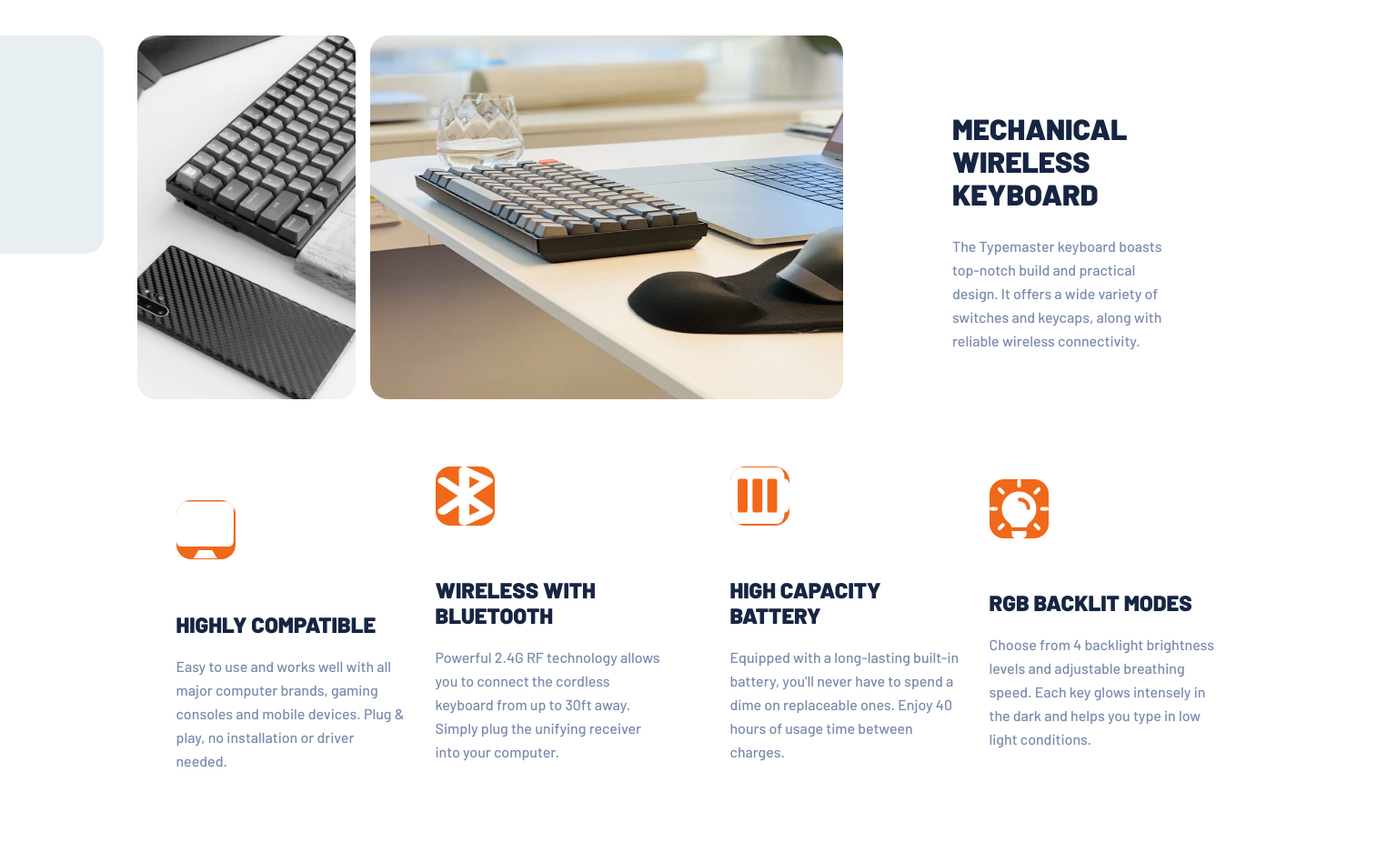
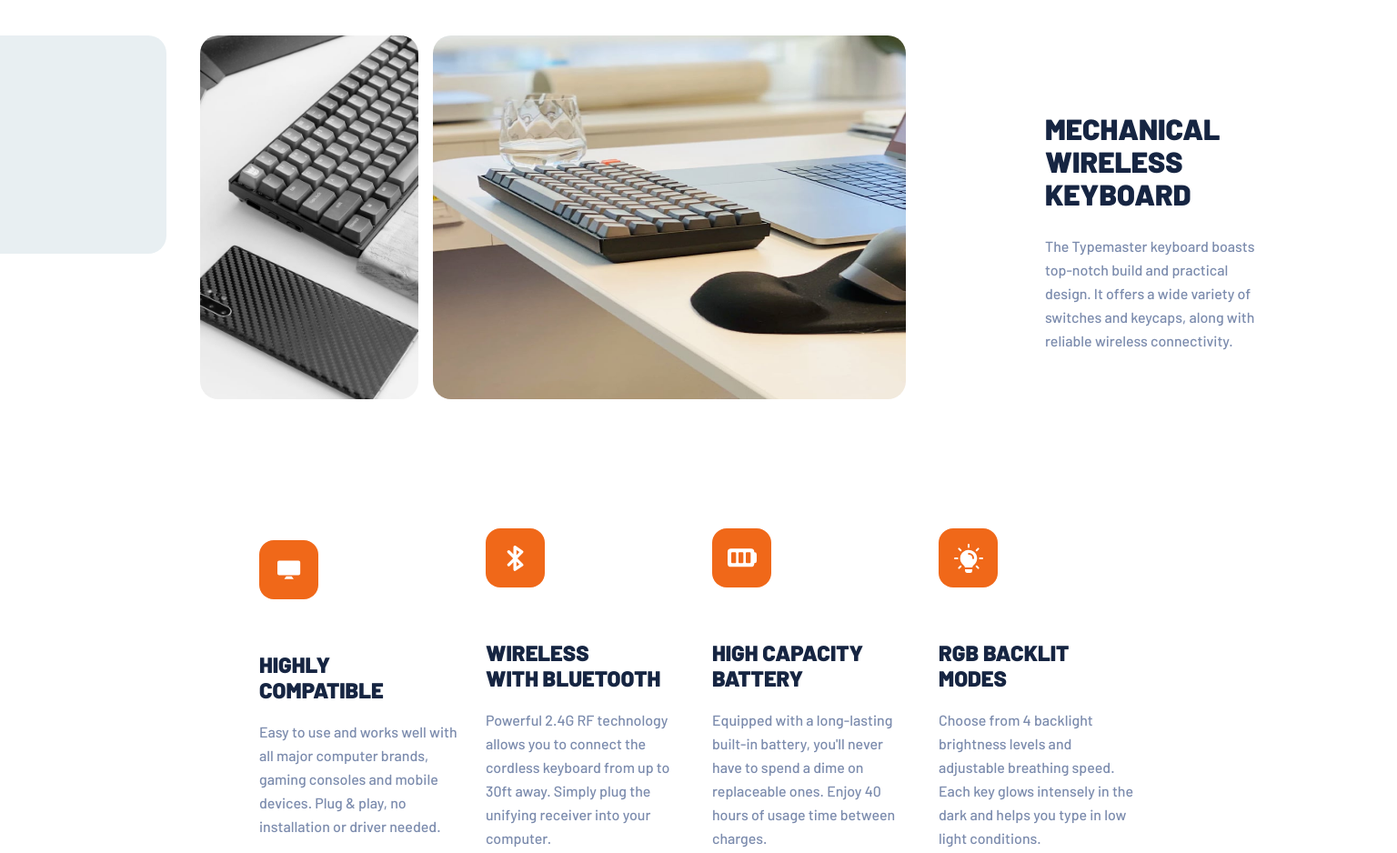
Before and after one commit to GIGAKLIBADZE/typemaster-pre-launch-landing-page, a plain HTML site: page index.html in a window 1536 px wide. Shown: the part 601-1539 px from the top of the page at 91% size. Drawn offline with Linux system fonts and the light colour scheme.

Commit message:
modified footer

```diff
--- a/index.html
+++ b/index.html
@@ -29,8 +29,8 @@
             </div>
             <div class="keyboard">
                 <img class="keyboard-photo-mobile" src="./assets/mobile/image-keyboard.jpg" alt="keyboard">
-                <img class="keyboard-photo-tablet" src="/assets/tablet/image-keyboard.jpg" alt="keyboard">
-                <img class="keyboard-photo-desktop" src="/assets/desktop/image-keyboard.jpg" alt="keyboard">
+                <img class="keyboard-photo-tablet" src="./assets/tablet/image-keyboard.jpg" alt="keyboard">
+                <img class="keyboard-photo-desktop" src="./assets/desktop/image-keyboard.jpg" alt="keyboard">
             </div>
             <div class="rectangle1"> </div>
         </div>
@@ -55,28 +55,36 @@
     <footer>
         <section>
             <section class="compatible">
-                <img class="compatible-img" src="./assets/shared/icon-compatible.svg" alt="display">
+                <div class="compatible-div">
+                    <img class="compatible-img" src="./assets/shared/icon-compatible.svg" alt="display">
+                </div>
                 <h3>HIGHLY COMPATIBLE</h3>
                 <p>Easy to use and works well with all major computer brands, gaming consoles and mobile devices.
                    Plug & play, no installation or driver needed.
                 </p>
             </section>
             <section class="bluetooth">
-                <img class="bluetooth-img" src="./assets/shared/icon-bluetooth.svg" alt="bluetooth">
-                <h3>WIRELESS WITH BLUETOOTH</h3>
+                <div class="bluetooth-div">
+                    <img class="bluetooth-img" src="./assets/shared/icon-bluetooth.svg" alt="bluetooth">
+                </div>
+                <h3>WIRELESS <br/> WITH BLUETOOTH</h3>
                 <p>Powerful 2.4G RF technology allows you to connect the cordless keyboard from up to 30ft away.
                    Simply plug the unifying receiver into your computer.
                 </p>
             </section>
             <section class="battery">
-                <img class="battery-img" src="./assets/shared/icon-battery.svg" alt="batttery">
+                <div class="battery-div">
+                    <img class="battery-img" src="./assets/shared/icon-battery.svg" alt="batttery">
+                </div>
                 <h3>HIGH CAPACITY BATTERY</h3>
                 <p>Equipped with a long-lasting built-in battery, you'll never have to spend a dime on replaceable ones.
                    Enjoy 40 hours of usage time between charges.
                 </p>
             </section>
             <section class="light">
-                <img class="light-img" src="./assets/shared/icon-light.svg" alt="light">
+                <div class="light-div">
+                    <img class="light-img" src="./assets/shared/icon-light.svg" alt="light">
+                </div>
                 <h3>RGB BACKLIT MODES</h3>
                 <p>Choose from 4 backlight brightness levels and adjustable breathing speed.
                    Each key glows intensely in the dark and helps you type in low light conditions.
--- a/main.css
+++ b/main.css
@@ -203,12 +203,18 @@ footer section {
     align-items: center;
 }
 
-.compatible-img, .bluetooth-img, .battery-img, .light-img {
+.compatible-div,
+.bluetooth-div,
+.battery-div,
+.light-div {
     width: 3.25em;
     height: 3.25em;
     background-color: hsla(22, 88%, 52%, 1);
     border-radius: 16px;
     margin-top: 3.2em;
+    display: flex;
+    justify-content: center;
+    align-items: center;
 }
 
 .compatible-img {
@@ -216,7 +222,7 @@ footer section {
 }
 
 section h3 {
-    /* width: 327px; */
+    width: 219px;
     font-size: 1.2em;
     font-weight: 900;
     color: #162542;
@@ -358,6 +364,7 @@ section p {
     /* Execute the footer and its children elements */
     body footer {
         padding-bottom: 4rem;
+        margin-top: 7.1em;
     }
 
     footer section {
@@ -365,6 +372,11 @@ section p {
         flex-wrap: wrap;
         justify-content: center;
         align-items: center;
+    }
+
+    .compatible-img,
+    .bluetooth-img {
+        margin-top: 0px;
     }
 
     .compatible,
@@ -386,7 +398,7 @@ section p {
     .bluetooth h3,
     .battery h3,
     .light h3 {
-        width: 339px;
+        width: 219px;
         text-align: left;
     }
 
@@ -465,19 +477,20 @@ section p {
         height: 240px;
         background-color: #E8EFF2;
         border-radius: 20px;
-        margin-left: -25%;
+        margin-left: -37%;
         margin-right: 2%;
     }
 
     body main {
         display: flex;
-
+        justify-content: center;
     }
 
     .main-text {
         flex-direction: column;
         justify-content: center;
         gap: 1.35em;
+        margin-left: -30px;
     }
 
     .second-photo-mobile,
@@ -519,8 +532,16 @@ section p {
         justify-content: center;
     }
 
-    .compatible {
+    .compatible,
+    .battery {
         padding-left: 0;
+    }
+
+    .compatible-div,
+    .battery-div,
+    .bluetooth-div,
+    .light-div {
+        margin-top: 0;
     }
 
     .bluetooth,
@@ -537,7 +558,7 @@ section p {
     .battery p,
     .light h3,
     .light p {
-        width: 255px;
+        width: 219px;
     }
 
     .final-edit {
```
